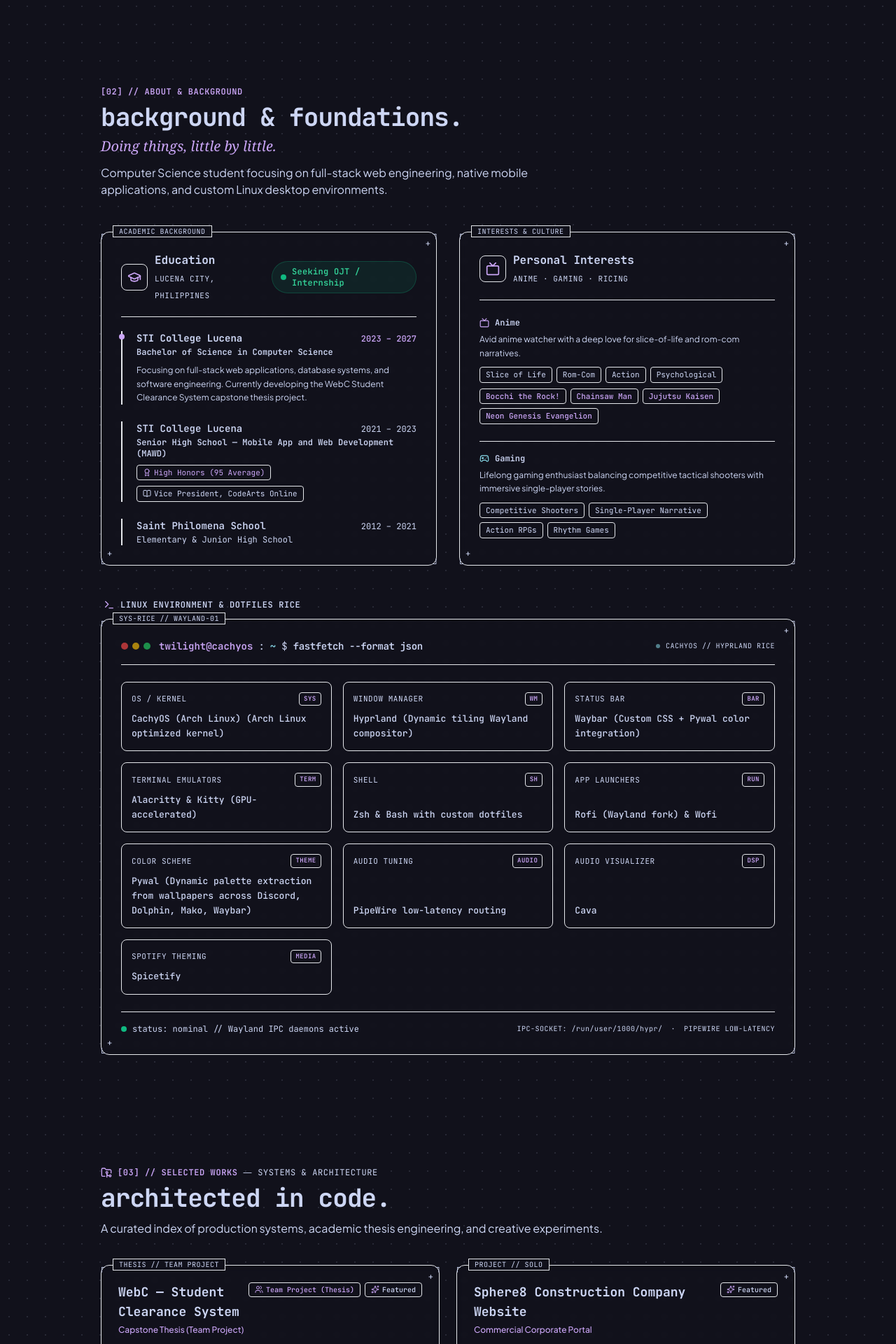
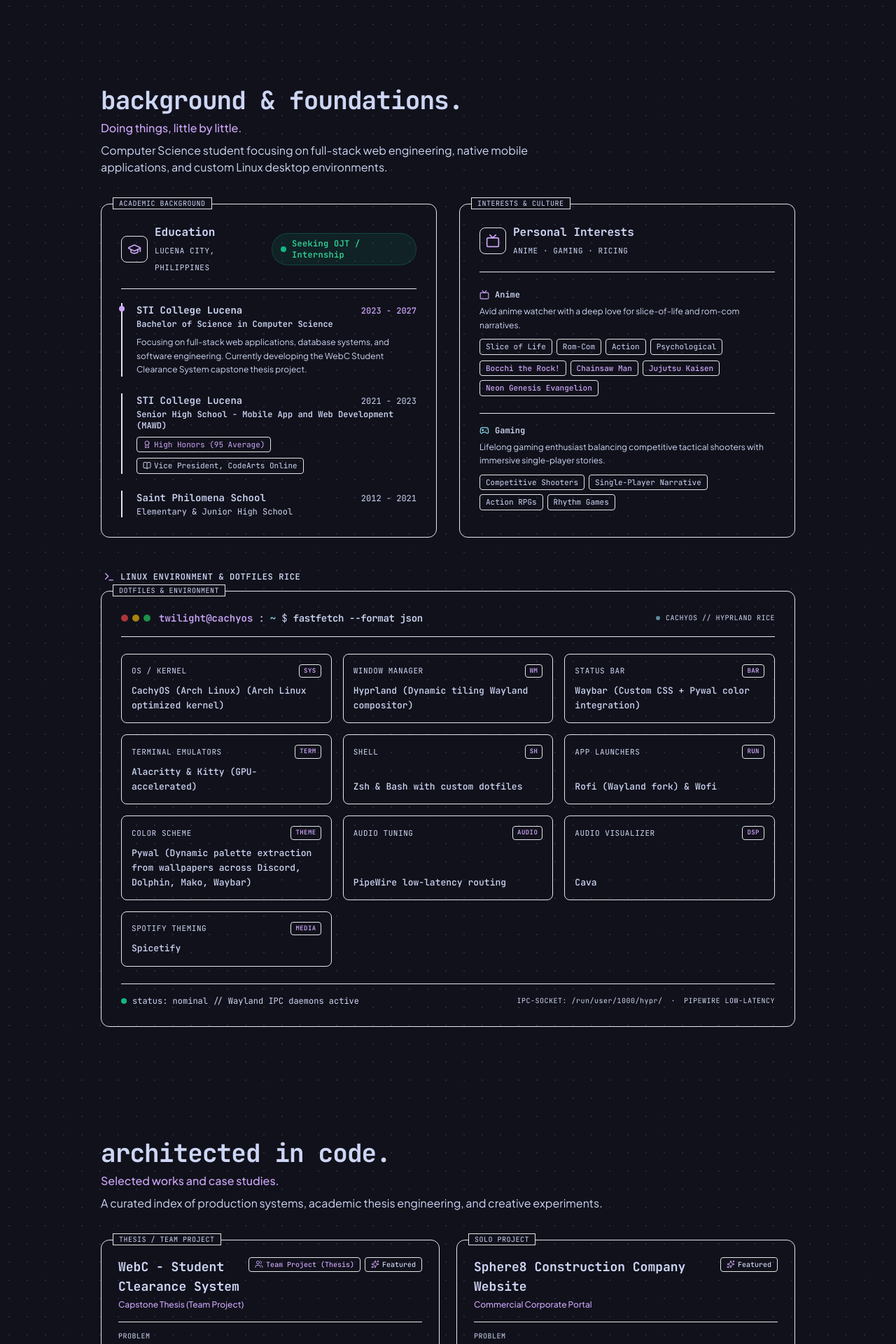
Before and after one commit to TwilightDust12/portfolio, a Next.js app: page / in a window 1280 px wide. Shown: the part 680-2600 px from the top of the page at 70% size. Built offline with nearby package versions, Linux system fonts and the light colour scheme.

Commit message:
style: apply taste-skill anti-slop refinements and typography polish

```diff
--- a/src/components/sections/ArsenalSection.tsx
+++ b/src/components/sections/ArsenalSection.tsx
@@ -55,18 +55,15 @@ export function ArsenalSection() {
 
       {/* Section Header */}
       <div className="mb-10">
-        <div className="flex items-center gap-2 font-mono text-xs text-ink/60 tracking-wider mb-2">
-          <Code2 className="w-4 h-4 text-accent-text" />
-          <span className="text-accent-text font-semibold">
-            [04] // TECH STACK
-          </span>
-        </div>
-
         <h2 className="font-mono text-3xl sm:text-4xl font-bold text-ink lowercase tracking-tight">
           technologies &amp; tools.
         </h2>
 
-        <p className="font-sans text-sm sm:text-base text-ink/70 mt-3 leading-relaxed max-w-2xl">
+        <p className="font-sans text-sm sm:text-base text-accent-text mt-2 font-medium">
+          Verified stack &amp; developer workflow.
+        </p>
+
+        <p className="font-sans text-sm sm:text-base text-ink/70 mt-2 leading-relaxed max-w-2xl">
           The languages, frameworks, developer tools, and environments I use to build
           software.
         </p>
@@ -86,8 +83,6 @@ export function ArsenalSection() {
             <SwissFrame
               key={category.category}
               tag={meta.tag}
-              showCrosshairs={true}
-              showCalipers={true}
               className={`p-6 rounded-xl flex flex-col justify-between ${meta.colSpan}`}
             >
               <div className="mb-4">
--- a/src/components/sections/ChronicleSection.tsx
+++ b/src/components/sections/ChronicleSection.tsx
@@ -23,22 +23,16 @@ export function ChronicleSection() {
   return (
     <section id="about" className="max-w-5xl mx-auto px-4 py-20">
       {/* Chapter Header */}
-      <div className="mb-12">
-        <div className="flex items-center gap-2 font-mono text-xs text-ink/60 tracking-wider mb-2">
-          <span className="text-accent-text font-semibold">
-            [02] // ABOUT &amp; BACKGROUND
-          </span>
-        </div>
-
+      <div className="mb-10">
         <h2 className="font-mono text-3xl sm:text-4xl font-bold text-ink lowercase tracking-tight">
           background &amp; foundations.
         </h2>
 
-        <p className="font-serif italic text-lg sm:text-xl text-accent-text mt-2">
+        <p className="font-sans text-sm sm:text-base text-accent-text mt-2 font-medium">
           Doing things, little by little.
         </p>
 
-        <p className="font-sans text-sm sm:text-base text-ink/70 mt-3 leading-relaxed max-w-2xl">
+        <p className="font-sans text-sm sm:text-base text-ink/70 mt-2 leading-relaxed max-w-2xl">
           Computer Science student focusing on full-stack web engineering, native mobile
           applications, and custom Linux desktop environments.
         </p>
@@ -49,8 +43,6 @@ export function ChronicleSection() {
         {/* Card 1: Academic Milestones */}
         <SwissFrame
           tag="ACADEMIC BACKGROUND"
-          showCrosshairs={true}
-          showCalipers={true}
           className="p-6 sm:p-7 rounded-xl flex flex-col justify-between"
         >
           <div>
@@ -92,7 +84,7 @@ export function ChronicleSection() {
                     {collegeEdu?.institution || "STI College Lucena"}
                   </h4>
                   <span className="font-mono text-xs text-accent-text font-medium">
-                    2023 – 2027
+                    2023 - 2027
                   </span>
                 </div>
                 <p className="font-mono text-xs text-ink/80 mt-0.5 font-semibold">
@@ -111,10 +103,10 @@ export function ChronicleSection() {
                   <h4 className="font-mono text-sm font-semibold text-ink">
                     {shsEdu?.institution || "STI College Lucena"}
                   </h4>
-                  <span className="font-mono text-xs text-ink/50">2021 – 2023</span>
+                  <span className="font-mono text-xs text-ink/50">2021 - 2023</span>
                 </div>
                 <p className="font-mono text-xs text-ink/80 mt-0.5 font-semibold">
-                  Senior High School — Mobile App and Web Development (MAWD)
+                  Senior High School - Mobile App and Web Development (MAWD)
                 </p>
 
                 <div className="flex flex-wrap items-center gap-2 mt-2">
@@ -136,7 +128,7 @@ export function ChronicleSection() {
                   <h4 className="font-mono text-sm font-semibold text-ink">
                     {jhsEdu?.institution || "Saint Philomena School"}
                   </h4>
-                  <span className="font-mono text-xs text-ink/50">2012 – 2021</span>
+                  <span className="font-mono text-xs text-ink/50">2012 - 2021</span>
                 </div>
                 <p className="font-mono text-xs text-ink/70 mt-0.5">
                   Elementary &amp; Junior High School
@@ -149,8 +141,6 @@ export function ChronicleSection() {
         {/* Card 2: Personal Interests (Clean, NO artwork showcase) */}
         <SwissFrame
           tag="INTERESTS &amp; CULTURE"
-          showCrosshairs={true}
-          showCalipers={true}
           className="p-6 sm:p-7 rounded-xl flex flex-col justify-between"
         >
           <div className="space-y-6">
--- a/src/components/sections/ProjectsSection.tsx
+++ b/src/components/sections/ProjectsSection.tsx
@@ -25,20 +25,15 @@ export function ProjectsSection() {
 
       {/* Chapter Header */}
       <div className="mb-10">
-        <div className="flex items-center gap-2 font-mono text-xs text-ink/60 tracking-wider mb-2">
-          <FolderGit2 className="w-4 h-4 text-accent-text" />
-          <span className="text-accent-text font-semibold">
-            [03] // SELECTED WORKS
-          </span>
-          <span className="text-ink/30">―</span>
-          <span className="hidden sm:inline text-ink/50">SYSTEMS & ARCHITECTURE</span>
-        </div>
-
         <h2 className="font-mono text-3xl sm:text-4xl font-bold text-ink lowercase tracking-tight">
           architected in code.
         </h2>
 
-        <p className="font-sans text-sm sm:text-base text-ink/70 mt-3 leading-relaxed max-w-3xl">
+        <p className="font-sans text-sm sm:text-base text-accent-text mt-2 font-medium">
+          Selected works and case studies.
+        </p>
+
+        <p className="font-sans text-sm sm:text-base text-ink/70 mt-2 leading-relaxed max-w-3xl">
           A curated index of production systems, academic thesis engineering, and creative experiments.
         </p>
       </div>
@@ -48,9 +43,7 @@ export function ProjectsSection() {
         {portfolioData.projects.map((project) => (
           <SwissFrame
             key={project.id}
-            tag={project.isTeamProject ? "THESIS // TEAM PROJECT" : "PROJECT // SOLO"}
-            showCrosshairs={true}
-            showCalipers={true}
+            tag={project.isTeamProject ? "THESIS / TEAM PROJECT" : "SOLO PROJECT"}
             className="p-6 rounded-xl flex flex-col justify-between"
           >
             <div className="flex flex-col space-y-4">
--- a/src/components/ui/ProjectModal.tsx
+++ b/src/components/ui/ProjectModal.tsx
@@ -33,11 +33,11 @@ export function ProjectModal({
               <div className="flex items-center justify-between gap-3 border-b border-ink/10 pb-4">
                 <div className="flex flex-wrap items-center gap-2">
                   <span className="px-2.5 py-1 rounded-md text-[11px] font-mono bg-ink/5 border border-ink/15 text-accent-text font-semibold uppercase tracking-wider">
-                    {`[PROJECT-0${projectIndex}] // CASE STUDY`}
+                    {`Case Study ${projectIndex}`}
                   </span>
                   {project.isTeamProject && (
                     <span className="px-2.5 py-1 rounded-md text-[10px] font-mono font-bold bg-accent-text/10 text-accent-text border border-accent-text/20 uppercase tracking-wider">
-                      TEAM PROJECT // THESIS
+                      Team Thesis Project
                     </span>
                   )}
                 </div>
--- a/src/components/ui/RiceSpecSheet.tsx
+++ b/src/components/ui/RiceSpecSheet.tsx
@@ -68,9 +68,7 @@ export function RiceSpecSheet({ className = "" }: { className?: string }) {
 
   return (
     <SwissFrame
-      tag="SYS-RICE // WAYLAND-01"
-      showCrosshairs={true}
-      showCalipers={true}
+      tag="DOTFILES & ENVIRONMENT"
       className={`p-5 sm:p-7 rounded-xl ${className}`}
     >
       {/* Header with Fastfetch-style terminal prompt */}
--- a/src/components/ui/SwissFrame.tsx
+++ b/src/components/ui/SwissFrame.tsx
@@ -15,10 +15,10 @@ export function SwissFrame({
   className = "",
   tag,
   showCrosshairs = false,
-  showCalipers = true,
+  showCalipers = false,
 }: SwissFrameProps) {
   return (
-    <div className={`border border-ink/15 relative bg-bg/40 backdrop-blur-sm ${className}`}>
+    <div className={`border border-ink/10 relative bg-bg/50 backdrop-blur-xs transition-colors duration-150 ${className}`}>
       {/* Precision Calipers at 4 Corners */}
       {showCalipers && (
         <>
--- a/src/data/portfolio.ts
+++ b/src/data/portfolio.ts
@@ -57,7 +57,7 @@ export const portfolioData: PortfolioConfig = {
       id: "thesis-webc",
       role: "Full-Stack Developer (Team Project)",
       company: "STI College Lucena (Capstone Thesis)",
-      period: "2024 – Present",
+      period: "2024 - Present",
       location: "Lucena City, Philippines",
       description: [
         "Engineered the WebC student clearance system for STI College Lucena with role-based routing.",
@@ -85,7 +85,7 @@ export const portfolioData: PortfolioConfig = {
       id: "college",
       degree: "Bachelor of Science in Computer Science",
       institution: "STI College Lucena",
-      period: "2023 – 2027",
+      period: "2023 - 2027",
       location: "Lucena City, Philippines",
       details: [
         "Major in Computer Science with a focus on Full-Stack Web Development, Systems Architecture, and Database Design.",
@@ -94,9 +94,9 @@ export const portfolioData: PortfolioConfig = {
     },
     {
       id: "shs",
-      degree: "Senior High School — Mobile App and Web Development (MAWD)",
+      degree: "Senior High School - Mobile App and Web Development (MAWD)",
       institution: "STI College Lucena",
-      period: "2021 – 2023",
+      period: "2021 - 2023",
       location: "Lucena City, Philippines",
       honors: "Graduated with High Honors (95 Average)",
       details: [
@@ -108,7 +108,7 @@ export const portfolioData: PortfolioConfig = {
       id: "jhs",
       degree: "Elementary & Junior High School",
       institution: "Saint Philomena School",
-      period: "2012 – 2021",
+      period: "2012 - 2021",
       location: "Lucena City, Philippines",
       details: [
         "Foundational education and early exploration of computer technologies."
@@ -119,7 +119,7 @@ export const portfolioData: PortfolioConfig = {
   projects: [
     {
       id: "webc",
-      title: "WebC — Student Clearance System",
+      title: "WebC - Student Clearance System",
       subtitle: "Capstone Thesis (Team Project)",
       problem: "Manual, paper-reliant academic clearance workflows cause delays, lost clearance filings, and administrative friction across college departments.",
       role: "Full-Stack Developer (Team Project)",
```
Also changed, not shown: src/components/sections/ContactSection.tsx (+6 -13 lines).
